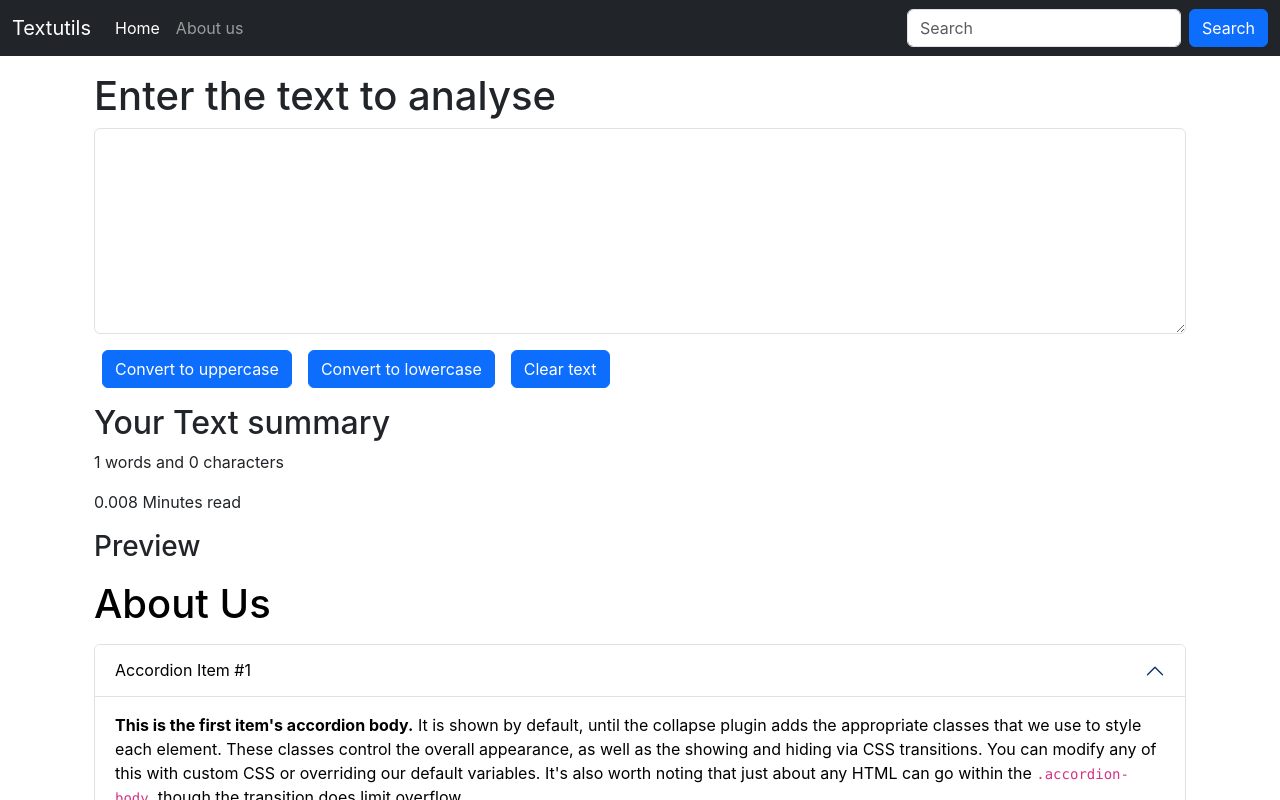
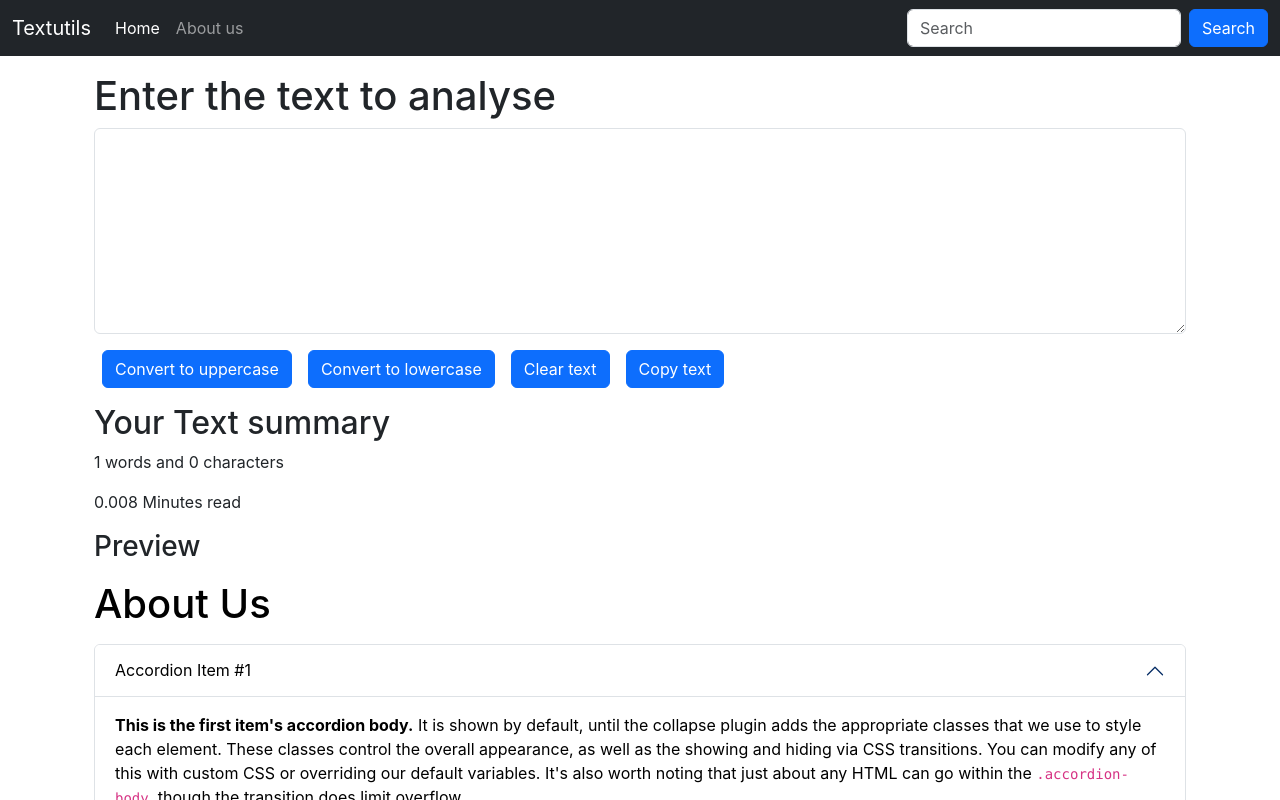
Before and after one commit to Pardeep-pathania/react, a React (Create React App) app: page / in a window 1280 px wide. Shown: the top 800 px of the page. Built offline with nearby package versions, Linux system fonts and the light colour scheme.

Commit message:
add copy text button

```diff
--- a/src/components/TextForm.js
+++ b/src/components/TextForm.js
@@ -3,13 +3,13 @@
 export default function TextForm(props) {
 
     function handleUpClick() {
-        console.log("Uppercase was clicked" + text);
+       // console.log("Uppercase was clicked" + text);
         let newText = text.toUpperCase();
         setText(newText);
     }
 
     const handleLoClick =()=>{
-        console.log("Lowercase was clicked"+ text);
+        //console.log("Lowercase was clicked"+ text);
         let newText = text.toLowerCase();
         setText(newText);
     }
@@ -19,8 +19,15 @@
     }
 
     const handleOnChange =(event)=>{
-        console.log("On change");
+        //console.log("On change");
         setText(event.target.value);
+    }
+
+    const handleCopy = () => {
+      //console.log("Text Copy")
+      var text = document.getElementById("myBox");
+      text.select();
+      navigator.clipboard.writeText(text.value);
     }
 
     const [text, setText] = useState("");
@@ -35,6 +42,7 @@
 <button className="btn btn-primary mx-2" onClick={handleUpClick}>Convert to uppercase</button>
 <button className="btn btn-primary mx-2" onClick={handleLoClick}>Convert to lowercase</button>
 <button className="btn btn-primary mx-2" onClick={handleClearClick}>Clear text</button>
+<button className="btn btn-primary mx-2" onClick={handleCopy}>Copy text</button>
 </div>
 
     <div className="container my-3">
```
